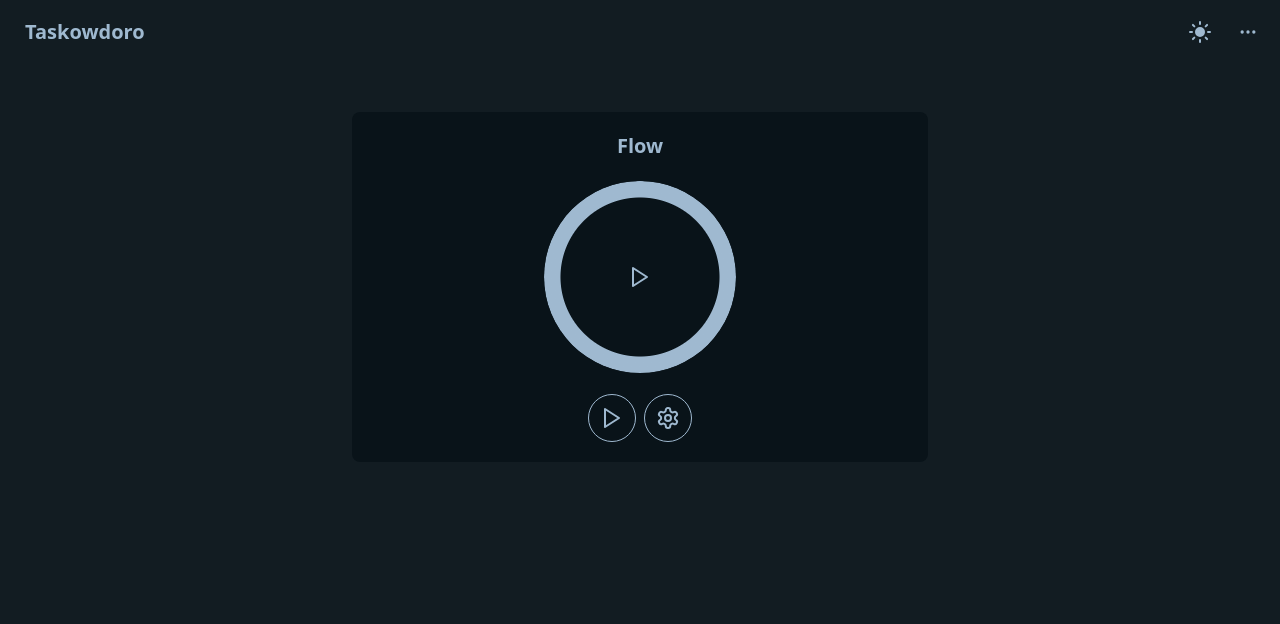
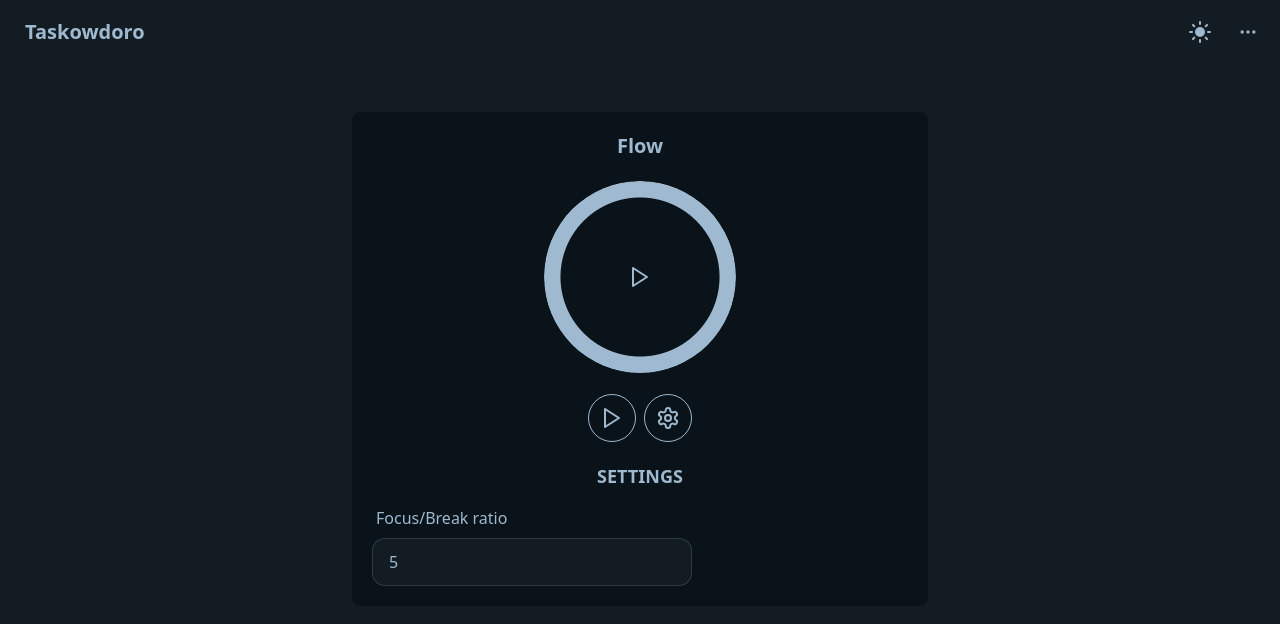
Before and after one commit to kevinmulier/taskowdoro, a React (Vite) app in the folder client/: page / in a window 1280 px wide. Both pictures are taken after a click on the button 668 px from the left and 418 px from the top of the page. Shown: the top 624 px of the page. Built offline with nearby package versions, Linux system fonts and the light colour scheme.

Commit message:
add flowmodoro settings

```diff
--- a/client/src/components/Flowmodoro.jsx
+++ b/client/src/components/Flowmodoro.jsx
@@ -2,11 +2,13 @@ import { useEffect } from 'react';
 import useFlowStore from '../stores/useFlowStore';
 import FlowmodoroButtons from './buttons/FlowmodoroButtons';
 import FlowmodoroTimer from './timer/FlowmodoroTimer';
+import FlowmodoroSettings from './FlowmodoroSettings';
 
 const Flowmodoro = () => {
   const mode = useFlowStore((state) => state.mode);
   const time = useFlowStore((state) => state.time);
   const savedTime = useFlowStore((state) => state.savedTime);
+  const settingsOpen = useFlowStore((state) => state.settingsOpen);
 
   const updateTime = useFlowStore((state) => state.updateTime);
   const updateProgress = useFlowStore((state) => state.updateProgress);
@@ -36,6 +38,7 @@ const Flowmodoro = () => {
       <h1 className="text-xl font-bold">Flow</h1>
       <FlowmodoroTimer />
       <FlowmodoroButtons />
+      {settingsOpen && <FlowmodoroSettings />}
     </section>
   );
 };
--- /dev/null
+++ b/client/src/components/FlowmodoroSettings.jsx
@@ -0,0 +1,28 @@
+import useFlowStore from '../stores/useFlowStore';
+
+const FlowmodoroSettings = () => {
+  const focusBreakRatio = useFlowStore((state) => state.focusBreakRatio);
+
+  const setFocusBreakRatio = useFlowStore((state) => state.setFocusBreakRatio);
+
+  return (
+    <div className="flex flex-col w-full gap-1">
+      <h1 className="mb-1 text-lg font-bold text-center">SETTINGS</h1>
+      <div className="form-control">
+        <label className="flex items-center gap-3 label">
+          Focus/Break ratio
+        </label>
+        <input
+          type="number"
+          className="w-full max-w-xs input input-bordered"
+          value={focusBreakRatio}
+          onChange={(e) => setFocusBreakRatio(e.target.value)}
+          min={0}
+          max={100}
+        />
+      </div>
+    </div>
+  );
+};
+
+export default FlowmodoroSettings;
--- a/client/src/components/buttons/FlowmodoroButtons.jsx
+++ b/client/src/components/buttons/FlowmodoroButtons.jsx
@@ -5,6 +5,7 @@ const FlowmodoroButtons = () => {
   const mode = useFlowStore((state) => state.mode);
 
   const toggleMode = useFlowStore((state) => state.toggleMode);
+  const toggleSettings = useFlowStore((state) => state.toggleSettings);
 
   return (
     <div className="flex gap-2">
@@ -14,7 +15,9 @@ const FlowmodoroButtons = () => {
         {mode && <Square />}
         {!mode && <Play />}
       </button>
-      <button className="btn btn-circle btn-outline">
+      <button
+        className="btn btn-circle btn-outline"
+        onClick={toggleSettings}>
         <Settings />
       </button>
     </div>
--- a/client/src/stores/useFlowStore.js
+++ b/client/src/stores/useFlowStore.js
@@ -12,6 +12,7 @@ const useFlowStore = create((set) => ({
     '--size': '12rem',
     '--thickness': '1rem',
   },
+  settingsOpen: false,
   focusBreakRatio: 5,
 
   // Action
@@ -38,6 +39,25 @@ const useFlowStore = create((set) => ({
       // else, reset time/UI and toggle mode accordingly
       state.resetTimeAndUI();
       return state.mode === 'rest' ? { mode: null } : { mode: 'focus' };
+    });
+  },
+
+  toggleSettings: () => {
+    set((state) => ({
+      settingsOpen: !state.settingsOpen,
+    }));
+  },
+
+  setFocusBreakRatio: (ratio) => {
+    set(() => {
+      if (Number.isNaN(ratio)) {
+        return {
+          focusBreakRatio: 5,
+        };
+      }
+      return {
+        focusBreakRatio: ratio,
+      };
     });
   },
 
```
